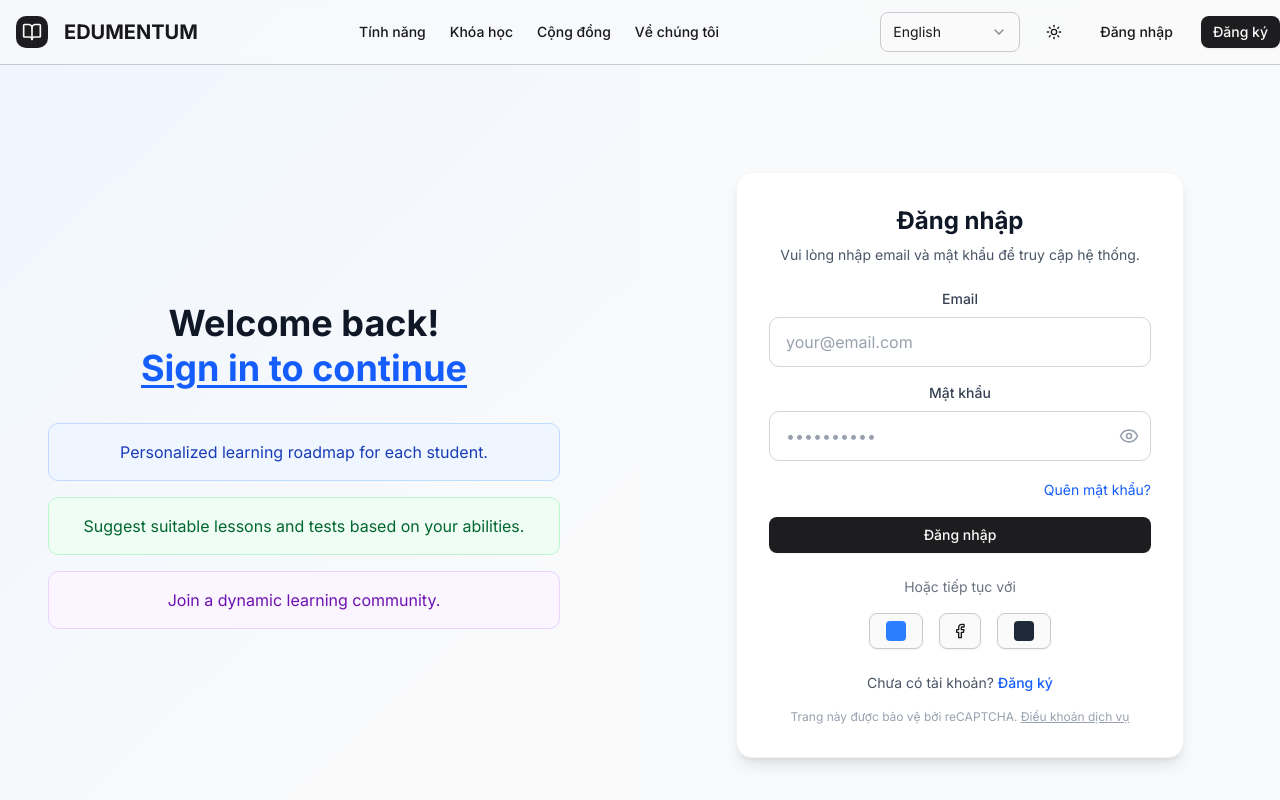
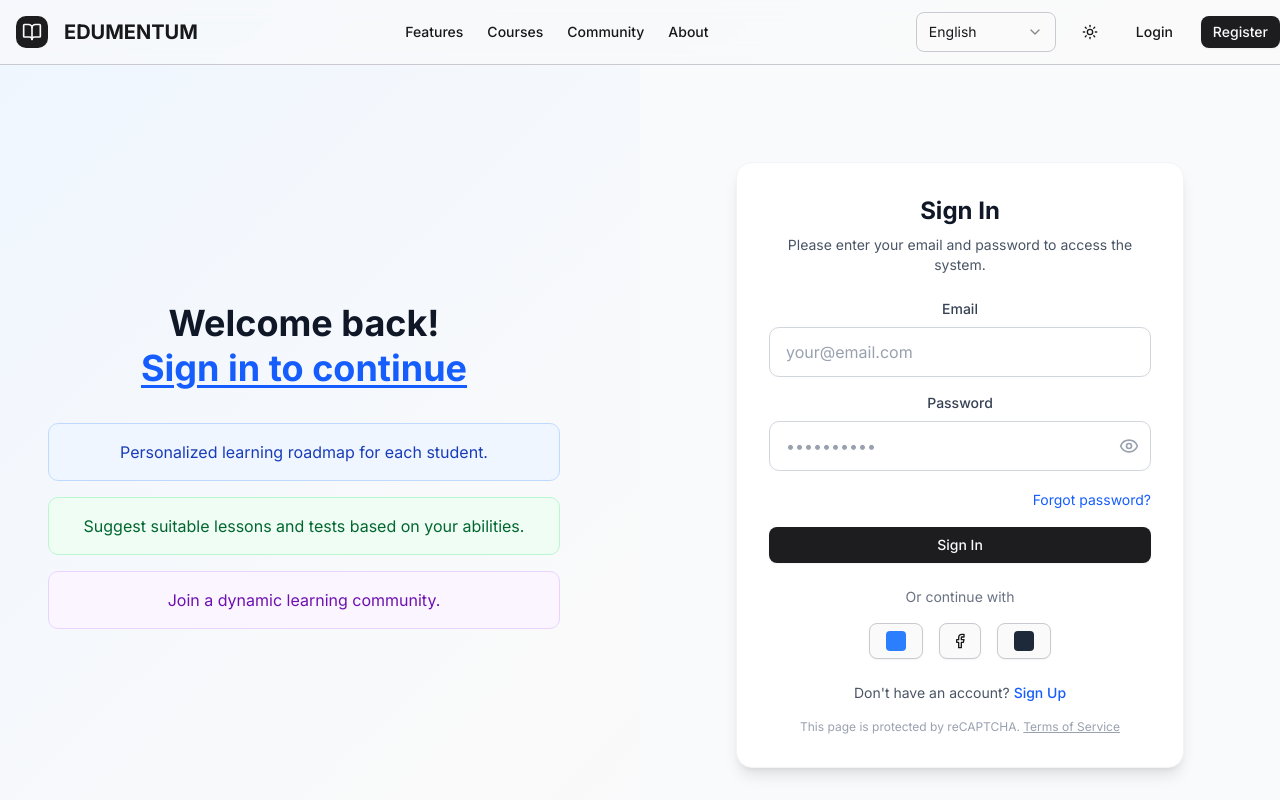
Before and after one commit to Hikkywannafly/Edumentum, a Next.js app: page /en/login in a window 1280 px wide. Shown: the top 800 px of the page. Built offline with nearby package versions, Linux system fonts and the light colour scheme.

Commit message:
fix: fix local error not change when redict site

```diff
--- a/src/app/[locale]/quizzes/page.tsx
+++ b/src/app/[locale]/quizzes/page.tsx
@@ -24,7 +24,6 @@ import {
   Users,
 } from "lucide-react";
 
-// Wrap the entire page content in SidebarLayout
 export default function QuizzesPage() {
   const quizzes = [
     {
--- a/src/app/page.tsx
+++ b/src/app/page.tsx
@@ -1,6 +1,21 @@
+import { cookies, headers } from 'next/headers';
 import { redirect } from 'next/navigation';
 
-export default function RootPage() {
-  // Redirect to default locale (vi)
-  redirect('/vi');
+export default async function RootPage() {
+  const headersList = await headers();
+  const cookieStore = await cookies();
+
+  // Check for saved locale in cookie
+  const savedLocale = cookieStore.get('edumentum-locale')?.value;
+
+  if (savedLocale === 'en' || savedLocale === 'vi') {
+    redirect(`/${savedLocale}`);
+  }
+
+  // Fallback to accept-language header
+  const acceptLanguage = headersList.get('accept-language') || '';
+  const prefersEnglish = acceptLanguage.includes('en') && !acceptLanguage.includes('vi');
+
+  // Redirect to preferred locale
+  redirect(prefersEnglish ? '/en' : '/vi');
 }
--- /dev/null
+++ b/src/components/header-client.tsx
@@ -0,0 +1,16 @@
+"use client";
+
+import { useLocale } from 'next-intl';
+import { HeaderServer } from './header-server';
+
+interface HeaderClientProps {
+  variant?: "default" | "admin";
+  title?: string;
+  showAuth?: boolean;
+}
+
+export function HeaderClient(props: HeaderClientProps) {
+  const locale = useLocale();
+
+  return <HeaderServer {...props} locale={locale} />;
+}
--- /dev/null
+++ b/src/components/header-server.tsx
@@ -0,0 +1,16 @@
+import { setRequestLocale } from 'next-intl/server';
+import { Header } from './header';
+
+interface HeaderServerProps {
+  variant?: "default" | "admin";
+  title?: string;
+  showAuth?: boolean;
+  locale: string;
+}
+
+export async function HeaderServer(props: HeaderServerProps) {
+  // Enable static rendering
+  setRequestLocale(props.locale);
+
+  return <Header {...props} />;
+}
--- a/src/components/header.tsx
+++ b/src/components/header.tsx
@@ -1,27 +1,22 @@
 import { LanguageSwitcher } from "@/components/language-switcher";
+import { LocalizedLink } from "@/components/localized-link";
 import { MobileNav } from "@/components/mobile-nav";
 import { ThemeToggle } from "@/components/theme-toggle";
 import { Button } from "@/components/ui/button";
 import { BookOpen } from "lucide-react";
 import { getTranslations } from 'next-intl/server';
-import { setRequestLocale } from 'next-intl/server';
 import WideContainer from "./layout/wide-layout";
 
 interface HeaderProps {
   variant?: "default" | "admin";
   title?: string;
   showAuth?: boolean;
-  locale?: string;
 }
 
 export async function Header({
   variant = "default",
   showAuth = true,
-  locale = "vi",
 }: HeaderProps) {
-  // Enable static rendering
-  setRequestLocale(locale);
-
   const isAdmin = variant === "admin";
   const t = await getTranslations('Header');
 
@@ -29,12 +24,12 @@ export async function Header({
     <header className="sticky top-0 z-50 w-full border-b bg-background/95 backdrop-blur supports-[backdrop-filter]:bg-background/60">
       <WideContainer>
         <div className="container flex h-16 items-center justify-between">
-          <div className="flex items-center space-x-2">
+          <LocalizedLink href="" className="flex items-center space-x-2">
             <div className="m-4 flex h-8 w-8 items-center justify-center rounded-lg bg-primary">
               <BookOpen className="h-5 w-5 text-primary-foreground" />
             </div>
             <span className="font-bold text-xl">{t('title')}</span>
-          </div>
+          </LocalizedLink>
 
           {!isAdmin && (
             <nav className="hidden items-center space-x-6 md:flex">
@@ -71,17 +66,31 @@ export async function Header({
             {!isAdmin && <MobileNav />}
             {showAuth && (
               <>
+                {isAdmin ? (
                   <Button
                     variant="ghost"
                     size="sm"
                     className="hidden md:inline-flex"
                   >
-                  {isAdmin ? t('logout') : t('login')}
+                    {t('logout')}
                   </Button>
+                ) : (
+                  <LocalizedLink href="login">
+                    <Button
+                      variant="ghost"
+                      size="sm"
+                      className="hidden md:inline-flex"
+                    >
+                      {t('login')}
+                    </Button>
+                  </LocalizedLink>
+                )}
                 {!isAdmin && (
+                  <LocalizedLink href="register">
                     <Button size="sm" className="hidden md:inline-flex">
                       {t('register')}
                     </Button>
+                  </LocalizedLink>
                 )}
               </>
             )}
--- a/src/components/language-switcher.tsx
+++ b/src/components/language-switcher.tsx
@@ -7,8 +7,9 @@ import {
   SelectTrigger,
   SelectValue,
 } from '@/components/ui/select';
+import { useLocalePersistence } from '@/hooks/use-locale-persistence';
 import { usePathname, useRouter } from '@/i18n/navigation';
-import { useCallback, useEffect, useState, useTransition } from 'react';
+import { useCallback, useTransition } from 'react';
 
 const locales = [
   { code: 'vi', label: 'Tiếng Việt' },
@@ -18,26 +19,20 @@ const locales = [
 export function LanguageSwitcher() {
   const router = useRouter();
   const pathname = usePathname();
+  const { locale, saveLocale } = useLocalePersistence();
   const [isPending, startTransition] = useTransition();
-  const [currentLocale, setCurrentLocale] = useState('vi');
 
-  // Lấy locale hiện tại từ URL khi component mount
-  useEffect(() => {
-    const locale = window.location.pathname.split('/')[1] || 'vi';
-    setCurrentLocale(locale);
-  }, []);
-
-  const handleLocaleChange = useCallback((locale: string) => {
-    setCurrentLocale(locale);
+  const handleLocaleChange = useCallback((newLocale: string) => {
+    saveLocale(newLocale);
     startTransition(() => {
-      router.replace(pathname, { locale });
+      router.replace(pathname, { locale: newLocale });
     });
-  }, [router, pathname]);
+  }, [router, pathname, saveLocale]);
 
   return (
     <Select
       disabled={isPending}
-      value={currentLocale}
+      value={locale}
       onValueChange={handleLocaleChange}
     >
       <SelectTrigger className="w-[140px]">
--- a/src/components/layout/base-layout.tsx
+++ b/src/components/layout/base-layout.tsx
@@ -21,13 +21,12 @@ export default function BaseLayout({
   variant = "default",
   title = "EDUMENTUM",
   showAuth = true,
-  locale = "vi",
 }: BaseLayoutProps) {
   return (
     <React.Fragment>
       <div className="min-h-screen bg-gradient-to-br from-blue-50 via-background to-purple-50 dark:from-slate-900 dark:via-background dark:to-slate-800">
         {showHeader && (
-          <Header variant={variant} title={title} showAuth={showAuth} locale={locale} />
+          <Header variant={variant} title={title} showAuth={showAuth} />
         )}
         <main>{children}</main>
         {showFooter && <Footer />}
--- /dev/null
+++ b/src/components/localized-link.tsx
@@ -0,0 +1,22 @@
+"use client";
+
+import { useLocale } from 'next-intl';
+import Link from 'next/link';
+import type { ReactNode } from 'react';
+
+interface LocalizedLinkProps {
+  href: string;
+  children: ReactNode;
+  className?: string;
+}
+
+export function LocalizedLink({ href, children, className }: LocalizedLinkProps) {
+  const locale = useLocale();
+  const localizedHref = `/${locale}/${href}`;
+
+  return (
+    <Link href={localizedHref} className={className}>
+      {children}
+    </Link>
+  );
+}
--- /dev/null
+++ b/src/hooks/use-locale-persistence.ts
@@ -0,0 +1,49 @@
+"use client";
+
+import { useLocale } from 'next-intl';
+import { useCallback, useEffect, useState } from 'react';
+
+const LOCALE_STORAGE_KEY = 'edumentum-locale';
+const LOCALE_COOKIE_KEY = 'edumentum-locale';
+
+export function useLocalePersistence() {
+  const locale = useLocale();
+  const [currentLocale, setCurrentLocale] = useState(locale);
+
+  const saveLocale = useCallback((newLocale: string) => {
+    if (typeof window !== 'undefined') {
+
+      localStorage.setItem(LOCALE_STORAGE_KEY, newLocale);
+
+      const expires = new Date();
+      expires.setFullYear(expires.getFullYear() + 1);
+      document.cookie = `${LOCALE_COOKIE_KEY}=${newLocale}; expires=${expires.toUTCString()}; path=/`;
+
+      setCurrentLocale(newLocale);
+    }
+  }, []);
+
+  // Lấy locale từ localStorage
+  const getSavedLocale = useCallback(() => {
+    if (typeof window !== 'undefined') {
+      return localStorage.getItem(LOCALE_STORAGE_KEY);
+    }
+    return null;
+  }, []);
+
+  // Cập nhật currentLocale khi locale từ URL thay đổi
+  useEffect(() => {
+    setCurrentLocale(locale);
+  }, [locale]);
+
+  // Lưu locale hiện tại khi component mount
+  useEffect(() => {
+    saveLocale(locale);
+  }, [locale, saveLocale]);
+
+  return {
+    locale: currentLocale,
+    saveLocale,
+    getSavedLocale,
+  };
+}
--- /dev/null
+++ b/src/utils/index.tsx
@@ -0,0 +1,23 @@
+"use client"
+
+// Server-side function
+export const generatetUrl = (locale: string, path: string) => {
+  return `/${locale}/${path}`;
+};
+
+// Client-side function
+export const useLocalizedUrl = () => {
+  const { useLocale } = require('next-intl');
+  const locale = useLocale();
+
+  return (path: string) => `/${locale}/${path}`;
+};
+
+// Fallback function for client components
+export const createLocalizedUrl = (path: string) => {
+  if (typeof window !== 'undefined') {
+    const currentLocale = window.location.pathname.split('/')[1] || 'vi';
+    return `/${currentLocale}/${path}`;
+  }
+  return `/${path}`;
+};
```
Lines whose indentation alone changed are shown as unchanged.
